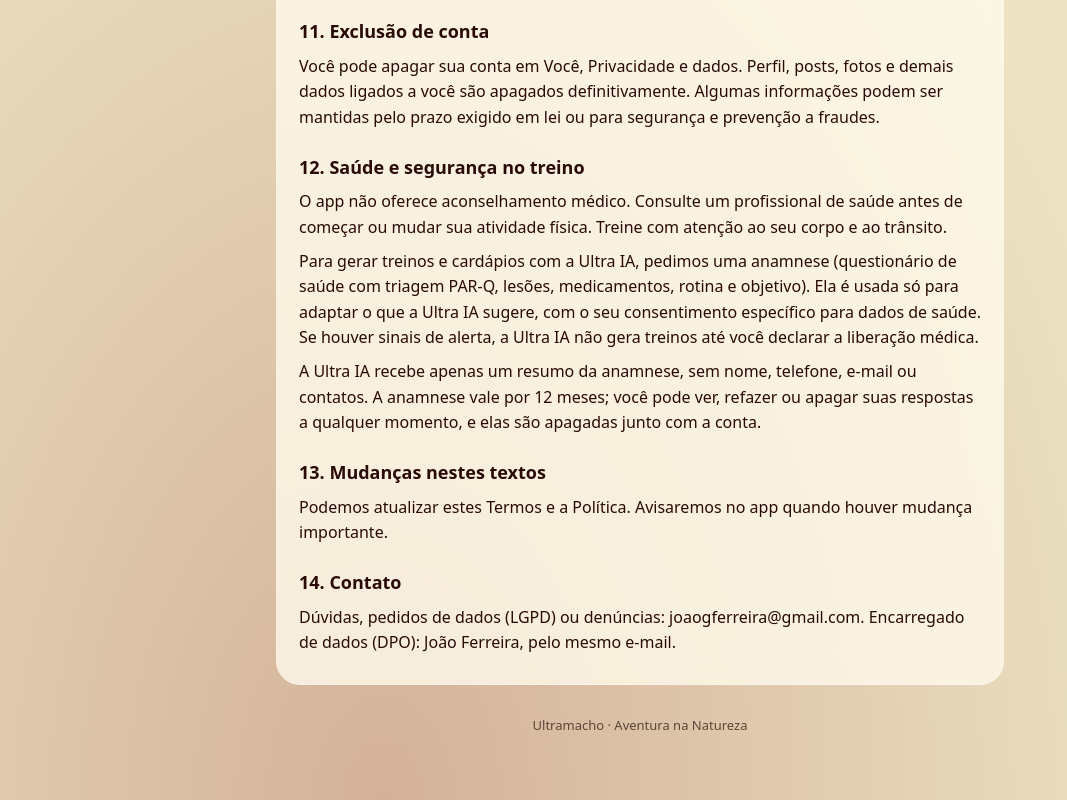
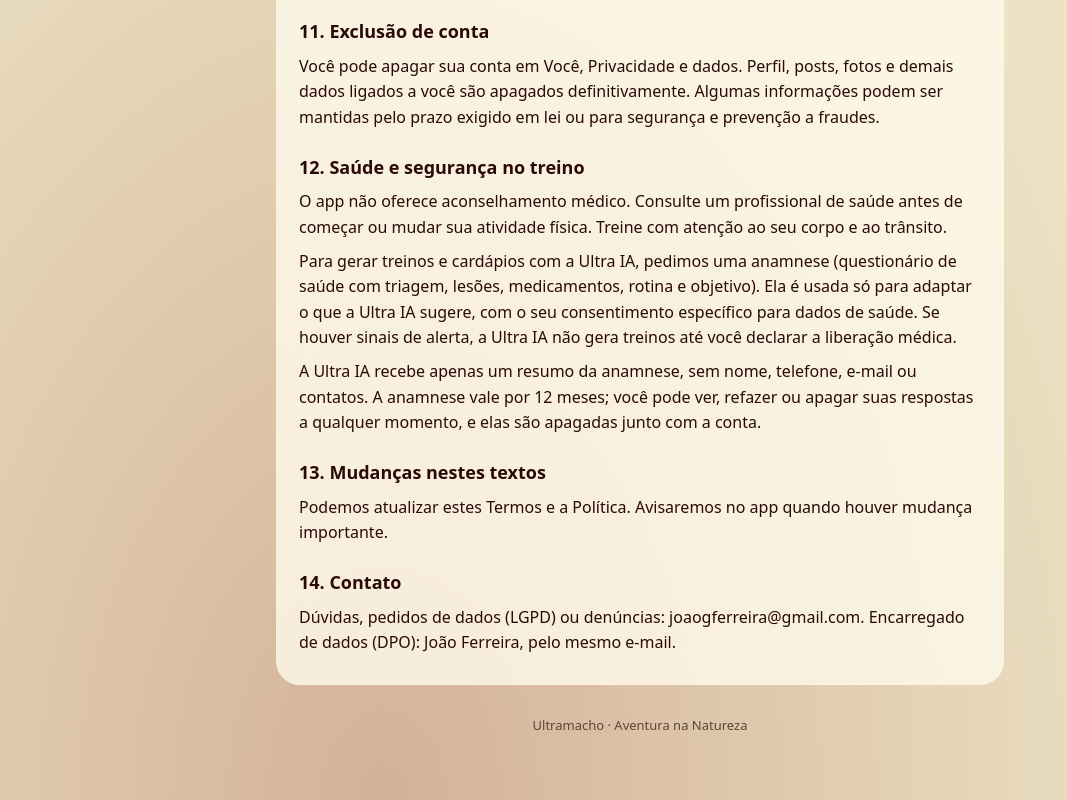
Before and after one commit to celularpoco81/ultramacho-site, a plain HTML site: page privacidade.html in a window 1280 px wide. Shown: the part 2265-3065 px from the top of the page, without its empty margins (0-1067 px from the left). Drawn offline with Linux system fonts and the light colour scheme.

Commit message:
Termos: texto da anamnese sem referência regulatória
Co-Authored-By: Claude Opus 5.5 <noreply@anthropic.com>
Claude-Session: https://claude.ai/code/session_01TYVsrHF6Po2JLvC3F3nmUe

```diff
--- a/privacidade.html
+++ b/privacidade.html
@@ -21,6 +21,6 @@ a{color:var(--acc)}footer{color:var(--sub);font-size:13px;text-align:center;marg
 <section><h2>9. Saúde e localização: dados sensíveis</h2><p>Dados de saúde e de localização são dados pessoais sensíveis. Só os tratamos com o seu consentimento explícito, separado deste Termo, para uma finalidade clara, usando o mínimo necessário.</p><p>Você poderá revogar o consentimento quando quiser. Trajetos poderão ter zonas de privacidade para esconder o início e o fim perto da sua casa.</p></section>
 <section><h2>10. Compartilhamento</h2><p>Quem vê seu conteúdo depende da visibilidade que você escolher (público, seguidores, grupo ou privado).</p><p>Usamos prestadores de serviço para operar o app (hospedagem, armazenamento, e-mail, chat e transmissão ao vivo). Eles só tratam dados para nos prestar o serviço.</p></section>
 <section><h2>11. Exclusão de conta</h2><p>Você pode apagar sua conta em Você, Privacidade e dados. Perfil, posts, fotos e demais dados ligados a você são apagados definitivamente. Algumas informações podem ser mantidas pelo prazo exigido em lei ou para segurança e prevenção a fraudes.</p></section>
-<section><h2>12. Saúde e segurança no treino</h2><p>O app não oferece aconselhamento médico. Consulte um profissional de saúde antes de começar ou mudar sua atividade física. Treine com atenção ao seu corpo e ao trânsito.</p><p>Para gerar treinos e cardápios com a Ultra IA, pedimos uma anamnese (questionário de saúde com triagem PAR-Q, lesões, medicamentos, rotina e objetivo). Ela é usada só para adaptar o que a Ultra IA sugere, com o seu consentimento específico para dados de saúde. Se houver sinais de alerta, a Ultra IA não gera treinos até você declarar a liberação médica.</p><p>A Ultra IA recebe apenas um resumo da anamnese, sem nome, telefone, e-mail ou contatos. A anamnese vale por 12 meses; você pode ver, refazer ou apagar suas respostas a qualquer momento, e elas são apagadas junto com a conta.</p></section>
+<section><h2>12. Saúde e segurança no treino</h2><p>O app não oferece aconselhamento médico. Consulte um profissional de saúde antes de começar ou mudar sua atividade física. Treine com atenção ao seu corpo e ao trânsito.</p><p>Para gerar treinos e cardápios com a Ultra IA, pedimos uma anamnese (questionário de saúde com triagem, lesões, medicamentos, rotina e objetivo). Ela é usada só para adaptar o que a Ultra IA sugere, com o seu consentimento específico para dados de saúde. Se houver sinais de alerta, a Ultra IA não gera treinos até você declarar a liberação médica.</p><p>A Ultra IA recebe apenas um resumo da anamnese, sem nome, telefone, e-mail ou contatos. A anamnese vale por 12 meses; você pode ver, refazer ou apagar suas respostas a qualquer momento, e elas são apagadas junto com a conta.</p></section>
 <section><h2>13. Mudanças nestes textos</h2><p>Podemos atualizar estes Termos e a Política. Avisaremos no app quando houver mudança importante.</p></section>
 <section><h2>14. Contato</h2><p>Dúvidas, pedidos de dados (LGPD) ou denúncias: joaogferreira@gmail.com. Encarregado de dados (DPO): João Ferreira, pelo mesmo e-mail.</p></section></div><footer>Ultramacho · Aventura na Natureza</footer></main></body></html>
```
